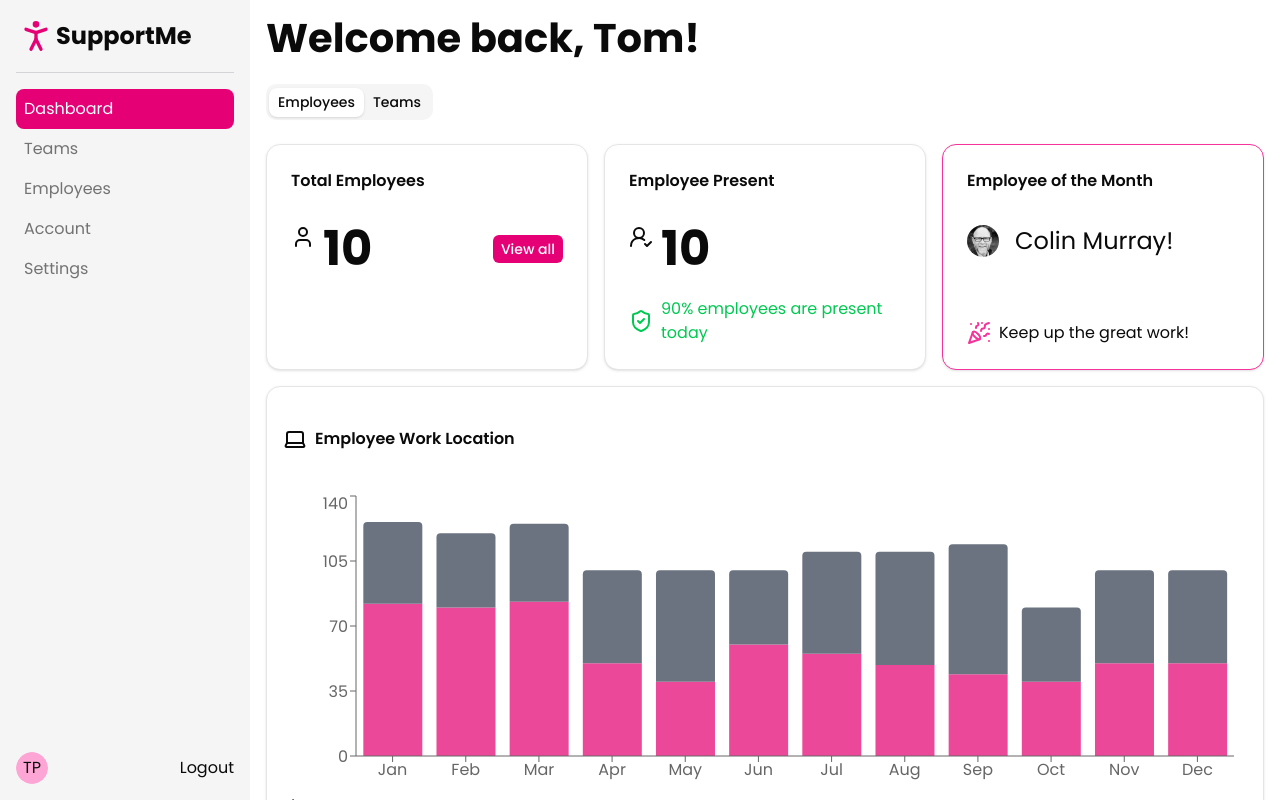
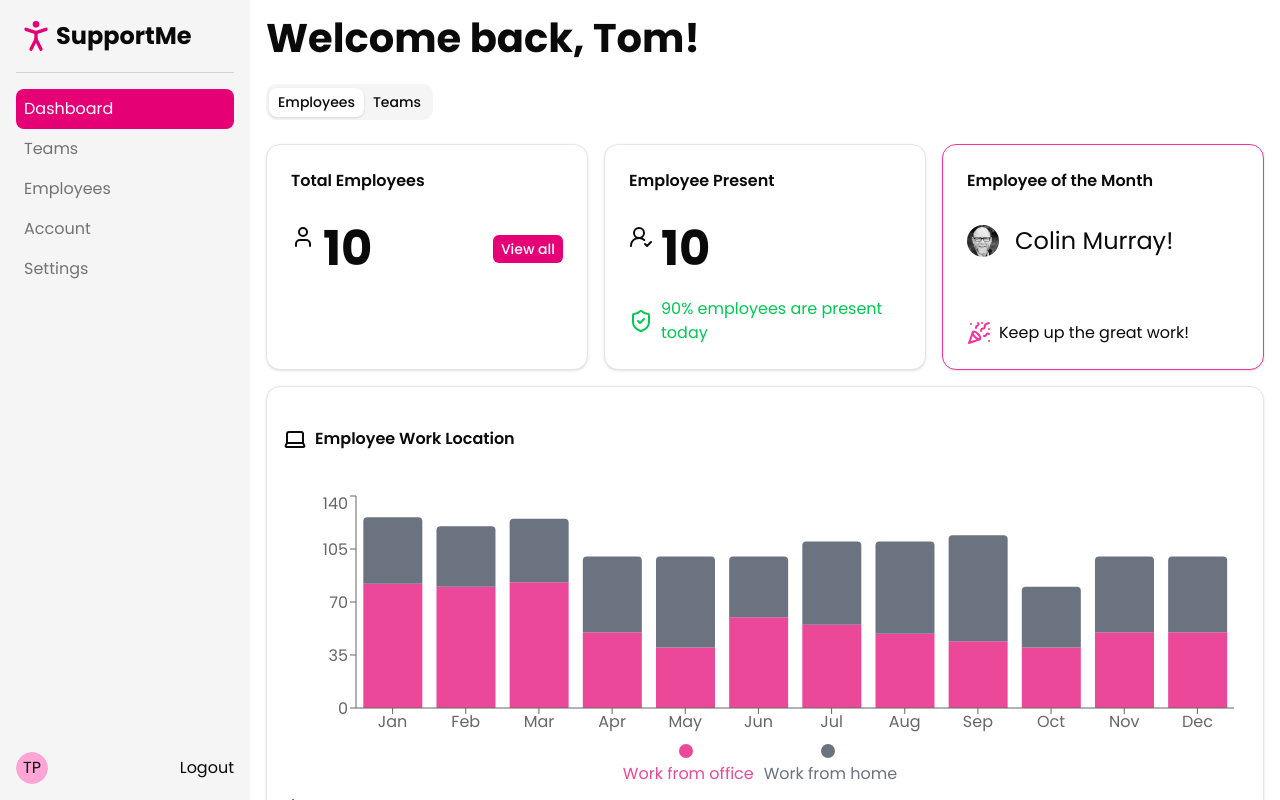
Before and after one commit to sairampoosarla/support-me-project, a Next.js app: page /dashboard in a window 1280 px wide. Built offline with nearby package versions, Linux system fonts and the light colour scheme.

Commit message:
updated some styling for bar graph tooltip

```diff
--- a/app/dashboard/components/employees/work-location-trends.tsx
+++ b/app/dashboard/components/employees/work-location-trends.tsx
@@ -1,5 +1,5 @@
 "use client"
-import { Bar, BarChart, ResponsiveContainer, Tooltip, XAxis, YAxis } from "recharts";
+import { Bar, BarChart, Legend, ResponsiveContainer, Tooltip, XAxis, YAxis } from "recharts";
 
 const data = [
   {
@@ -70,7 +70,14 @@ export default function WorkLocationTrends() {
         <BarChart data={data}>
             <XAxis dataKey="name" />
             <YAxis />
-            <Tooltip />
+            <Tooltip separator=": " formatter={(value, name) => {
+                if (name==="wfh") return [value, "Work from Home"]
+                if (name==="office") return [value, "Work from Office"]
+            }} wrapperClassName="!text-sm rounded-md"/>
+            <Legend iconType="circle" formatter={(value) => {
+                if(value==="office") return<div>Work from office</div>
+                if(value==="wfh") return<div>Work from home</div>
+            }}/>
             <Bar dataKey="office" fill="#ec4899" stackId="a"/>
             <Bar dataKey="wfh" fill="#6b7280" stackId="a" radius={[4 ,4, 0, 0]}/>
             </BarChart>;
```
